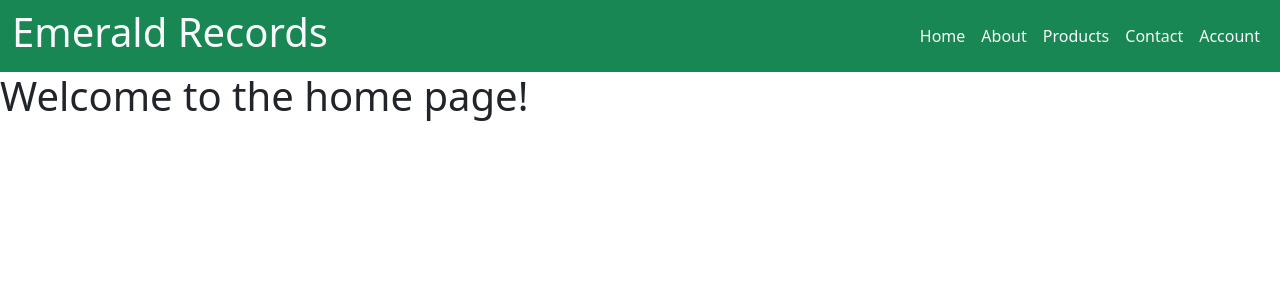
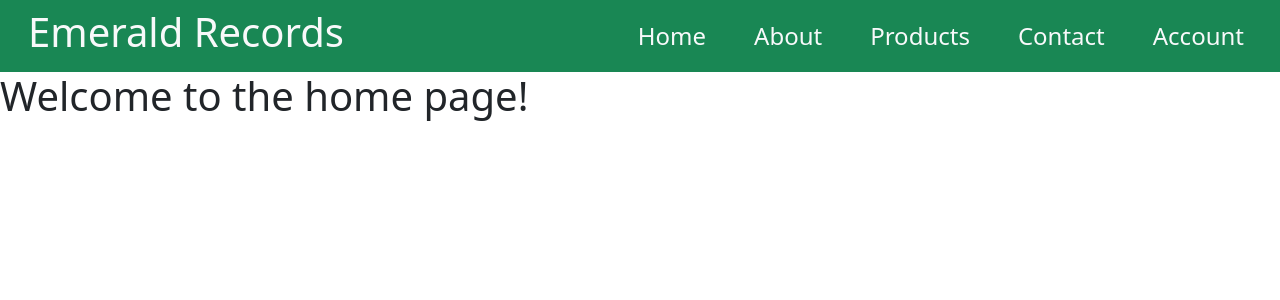
Before and after one commit to JakeDelaney/PHP-eCommerce-Project, a PHP site: page / in a window 1280 px wide. Shown: the top 300 px of the page. Run offline with PHP 8.4, Linux system fonts and the light colour scheme.

Commit message:
Style navbar
Add bootstrap classes to style navbar, child and descendant elements

```diff
--- a/templates/navbar.php
+++ b/templates/navbar.php
@@ -1,12 +1,12 @@
 <nav class="navbar navbar-expand bg-success">
     <div class="container-fluid">
-    <h1 class="text-light">Emerald Records</h1>
-        <div class="navbar-nav">
-            <a class="nav-link text-light active" href="index.php">Home</a>
-            <a class="nav-link text-light" href="">About</a>
-            <a class="nav-link text-light" href="">Products</a>
-            <a class="nav-link text-light" href="">Contact</a>
-            <a class="nav-link text-light" href="">Account</a>
+    <h1 class="text-light ms-3">Emerald Records</h1>
+        <div class="navbar-nav h4">
+            <a class="nav-link text-light active mx-3" href="index.php">Home</a>
+            <a class="nav-link text-light mx-3" href="">About</a>
+            <a class="nav-link text-light mx-3" href="">Products</a>
+            <a class="nav-link text-light mx-3" href="">Contact</a>
+            <a class="nav-link text-light mx-3" href="">Account</a>
         </div>
     </div>
 </nav>
```
